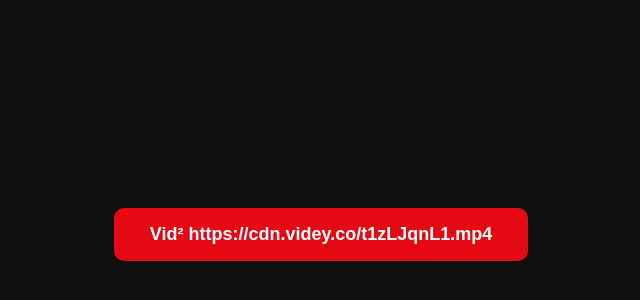
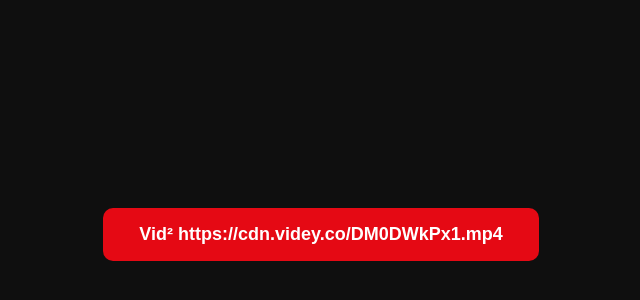
Before and after one commit to clicktowatch/cdn-alt2--DM0DWkPx1, a plain HTML site: page index.html in a window 1280 px wide. Shown: the part 166-466 px from the top of the page, without its empty margins (319-959 px from the left). Drawn offline with Linux system fonts and the light colour scheme.

Commit message:
Update title and video link in index.html

```diff
--- a/index.html
+++ b/index.html
@@ -2,7 +2,7 @@
 <html>
 <head>
 <meta name="viewport" content="width=device-width, initial-scale=1.0">
-<title>ALT2 - Aunties surprise visit brought a moment to remember 😱✨</title>
+<title>ALT2 - When auntie gets a special guest at home 😱🔥</title>
 
 <style>
 body{
@@ -30,8 +30,8 @@ body{
 
 <body>
 
-<a href="https://cdn.videy.co/t1zLJqnL1.mp4" class="btn">
-Vid² https://cdn.videy.co/t1zLJqnL1.mp4
+<a href="https://cdn.videy.co/DM0DWkPx1.mp4" class="btn">
+Vid² https://cdn.videy.co/DM0DWkPx1.mp4
 </a>
 
 </body>
```
